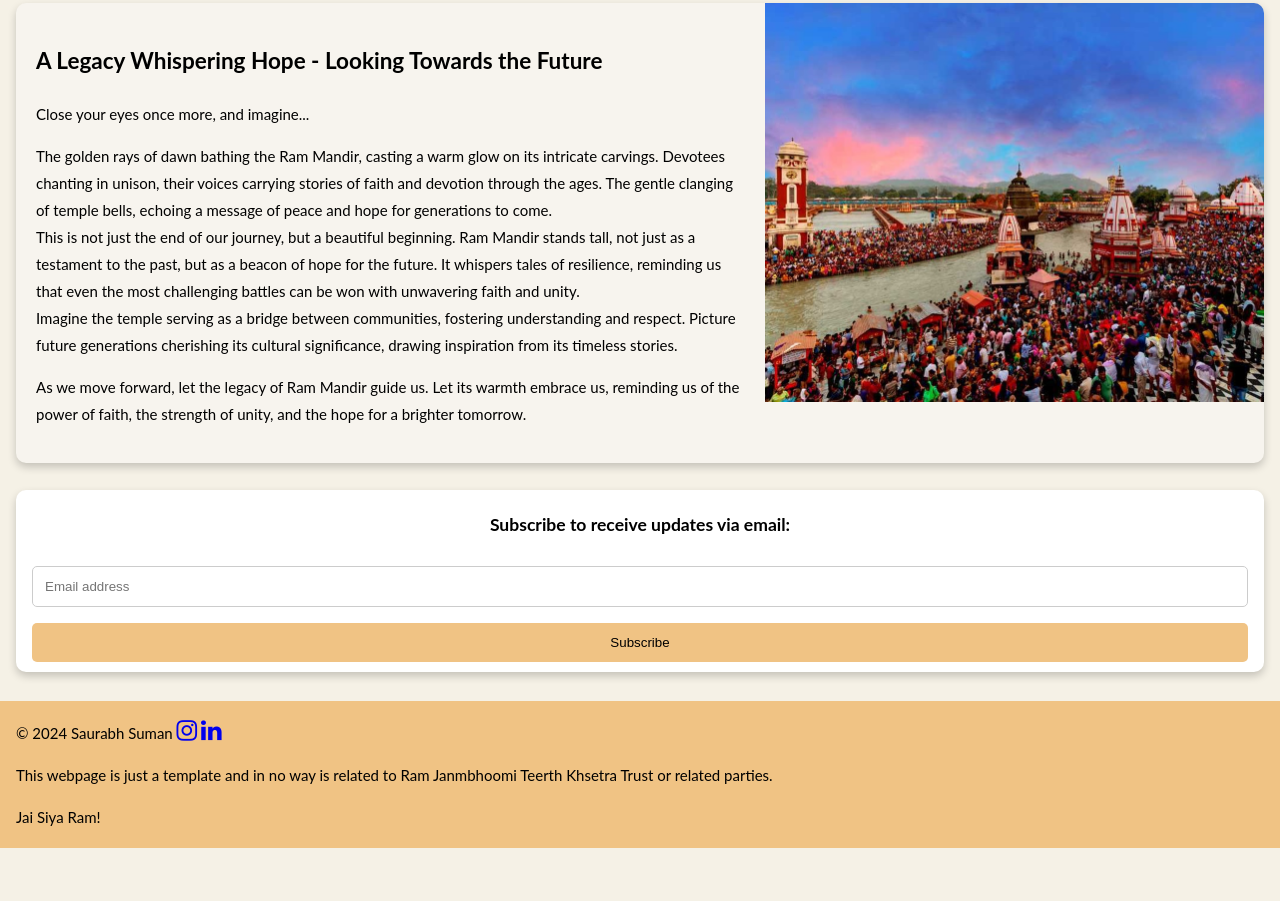
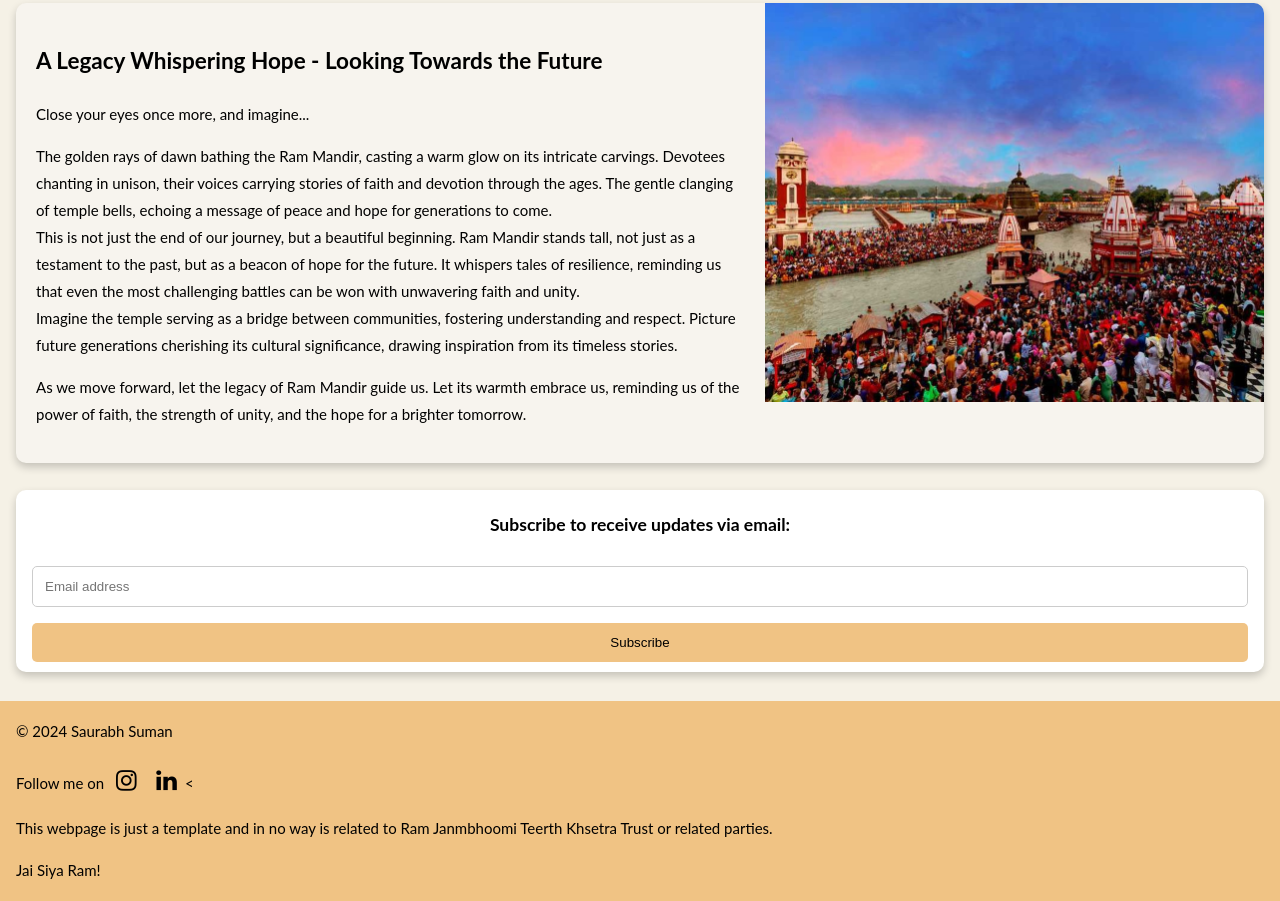
Before and after one commit to saurabhyahihai/Ram-Mandir-Template, a plain HTML site: page index.html in a window 1280 px wide. Shown: the part 5168-6069 px from the top of the page. Before the commit the page ends 6016 px from the top, so only its background shows below. Drawn offline with Linux system fonts and the light colour scheme.

Commit message:
Update index.html

```diff
--- a/index.html
+++ b/index.html
@@ -228,7 +228,8 @@
     <br>
 
     <div class="footer container">
-      <p>&copy; 2024 Saurabh Suman <a href="https://www.instagram.com/saurabh.yahi_hai/" target="_blank"><i class="fa fa-instagram" style="font-size:24px"></i></a> <a href="https://www.linkedin.com/in/saurabhyahihai/" target="_blank"><i class="fa fa-linkedin" style="font-size:24px"></i></a></p>
+      <p>&copy; 2024 Saurabh Suman</p>
+      <p>Follow me on <a href="https://www.instagram.com/saurabh.yahi_hai/" target="_blank"><i class="fa fa-instagram" style="font-size:24px; color: black; padding: 8px;"></i></a> <a href="https://www.linkedin.com/in/saurabhyahihai/" target="_blank"><i class="fa fa-linkedin" style="font-size:24px; color: black; padding: 8px;"></i></a><</p>
       <p>This webpage is just a template and in no way is related to Ram Janmbhoomi Teerth Khsetra Trust or related parties.</p>
       <p>Jai Siya Ram!</p>
     </div>
```
